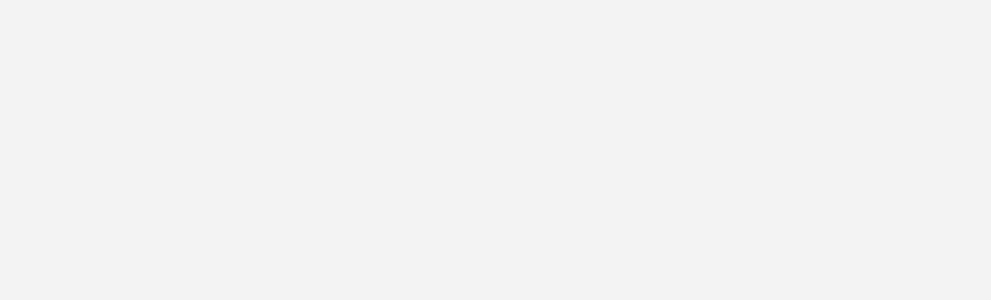
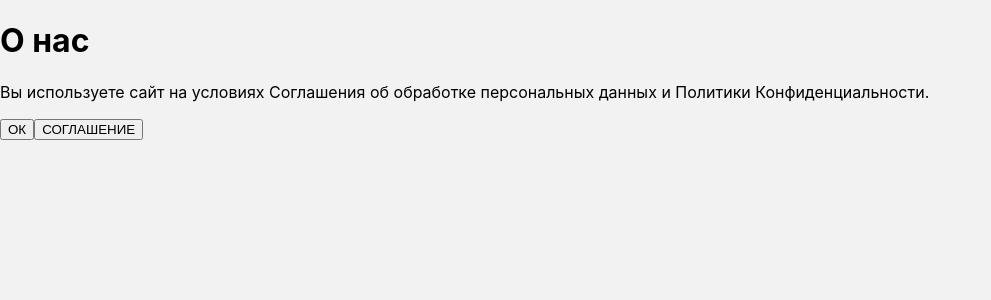
Before and after one commit to Catmiral95/ReactLP, a React (Create React App) app: page / in a window 1280 px wide. Shown: the top 300 px of the page, without its empty margins (0-991 px from the left). Built offline with nearby package versions, Linux system fonts and the light colour scheme.

Commit message:
Main components jsx files made
C'EST PARTI!

```diff
--- a/src/App.js
+++ b/src/App.js
@@ -1,11 +1,13 @@
-
-import './App.css';
+import "./App.css";
+import About from "./components/about/About.jsx";
+import Consent from "./components/consent/Consent.jsx";
 
 function App() {
   return (
-   <div className="body">
-
-   </div>
+    <div>
+      <About />
+      <Consent />
+    </div>
   );
 }
 
--- /dev/null
+++ b/src/components/about/About.jsx
@@ -0,0 +1,3 @@
+export default function About() {
+  return <h1>О нас</h1>;
+}
--- /dev/null
+++ b/src/components/consent/Consent.jsx
@@ -0,0 +1,12 @@
+export default function Consent() {
+  return (
+    <div>
+      <p>
+        Вы используете сайт на условиях Соглашения об обработке персональных
+        данных и Политики Конфиденциальности.
+      </p>
+      <button>ОК</button>
+      <button>СОГЛАШЕНИЕ</button>
+    </div>
+  );
+}
--- /dev/null
+++ b/src/components/contacts/Contacts.jsx
@@ -0,0 +1,3 @@
+export default function Contacts(){
+    return
+}
--- /dev/null
+++ b/src/components/footer/Footer.jsx
@@ -0,0 +1,3 @@
+export default function Footer() {
+  return;
+}
--- /dev/null
+++ b/src/components/form/Form.jsx
@@ -0,0 +1,3 @@
+export default function Form() {
+  return;
+}
--- /dev/null
+++ b/src/components/hero/Hero.jsx
@@ -0,0 +1,3 @@
+export default function Hero() {
+  return;
+}
--- /dev/null
+++ b/src/components/jurists/Jurist.jsx
@@ -0,0 +1,3 @@
+export default function Jurists() {
+  return;
+}
--- /dev/null
+++ b/src/components/legalFees/LegalFees.jsx
@@ -0,0 +1,3 @@
+export default function LegalFees() {
+  return;
+}
--- /dev/null
+++ b/src/components/navbar/Navbar.jsx
@@ -0,0 +1,3 @@
+export default function Navbar() {
+  return;
+}
```
